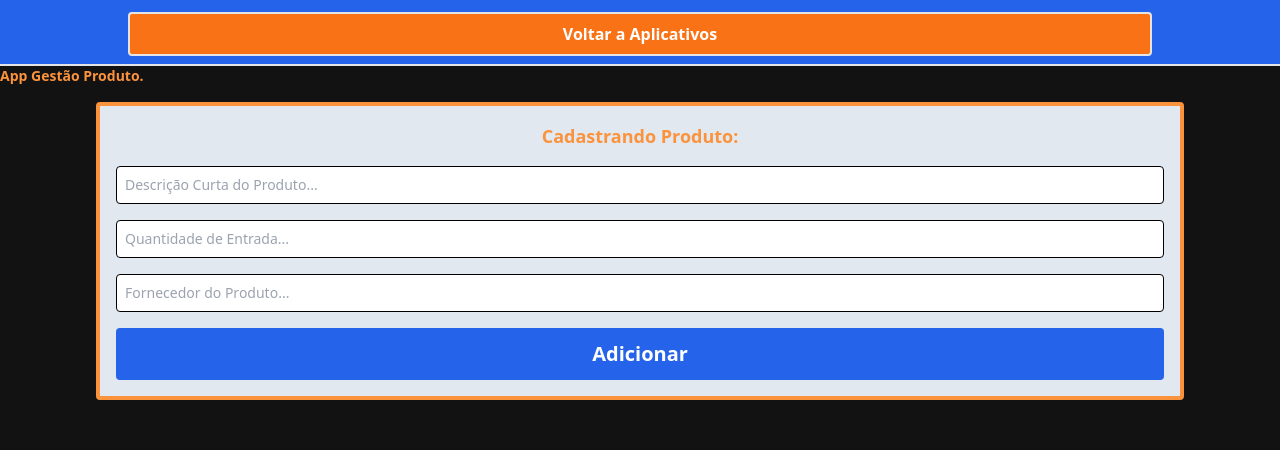
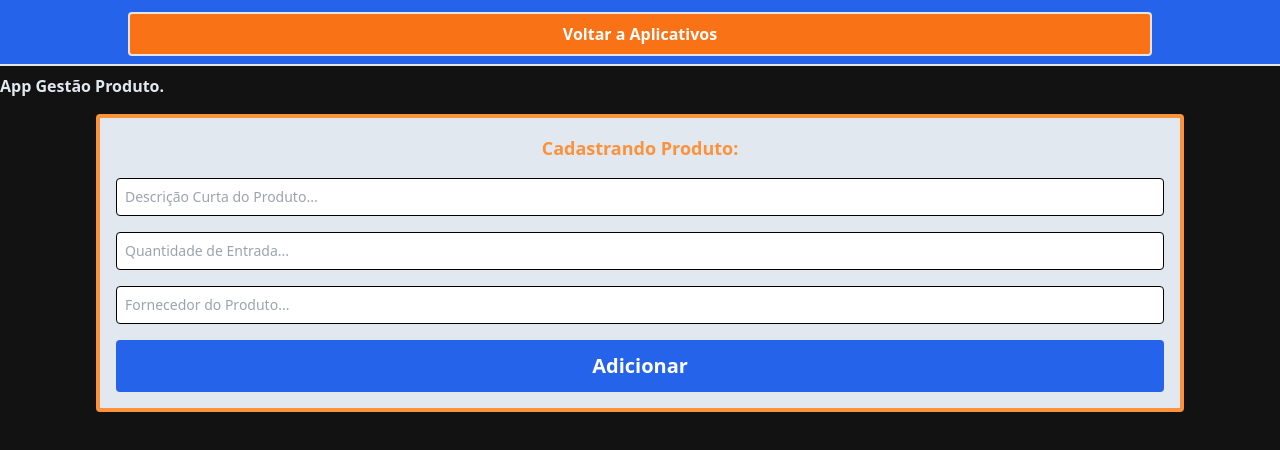
Before and after one commit to cosmeTeixeiraSilva/tarefas2, a Next.js app: page /produtos2 in a window 1280 px wide. Shown: the top 450 px of the page. Built offline with nearby package versions, Linux system fonts and the light colour scheme; no server answers; the database is empty.

Commit message:
atualização botao

```diff
--- a/app/produtos2/page.jsx
+++ b/app/produtos2/page.jsx
@@ -38,7 +38,7 @@ export default function Page() {
   return (
     <div>
       <MenuPrincipal />
-      <p className="text-sm text-orange-400 font-semibold">
+      <p className="text-md mt-2 text-slate-200 font-semibold">
         App Gestão Produto.
       </p>
       <div className="flex items-center justify-center flex-col">
```
